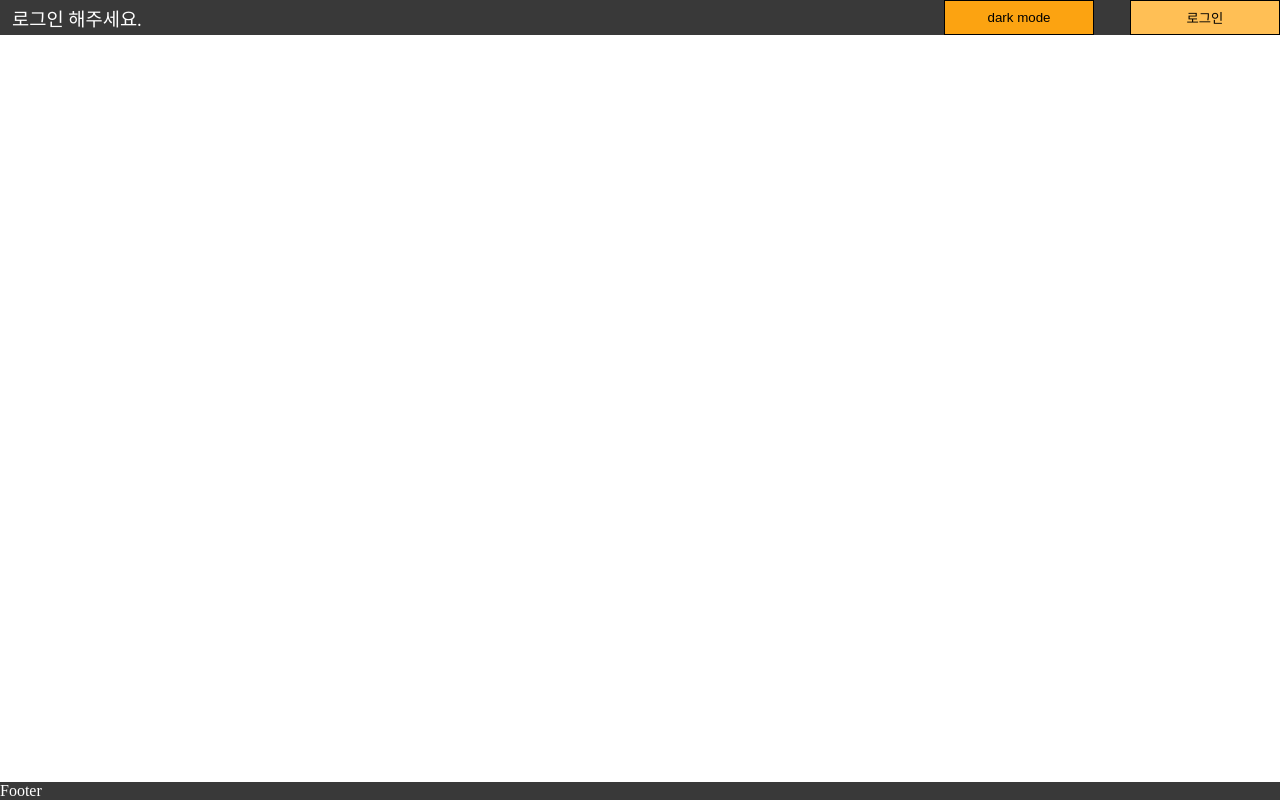
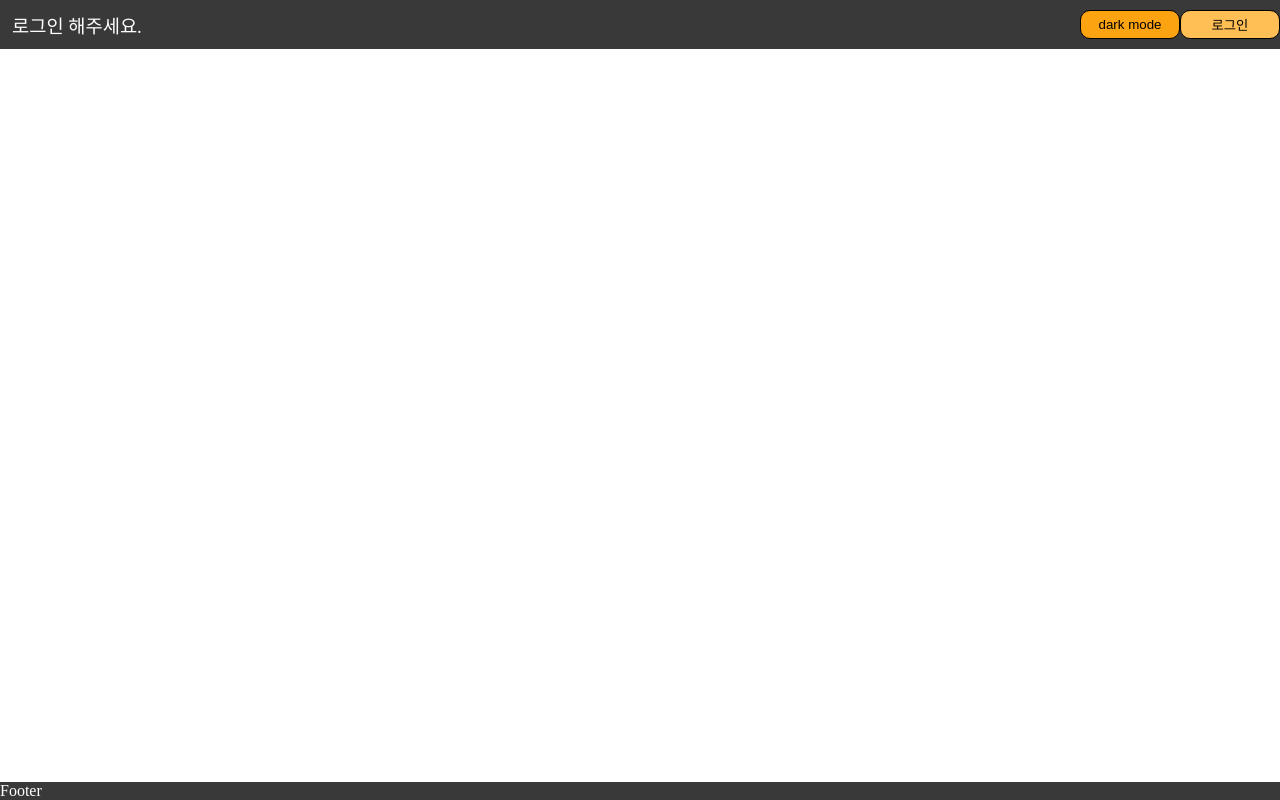
Before and after one commit to detail54/account-book, a Next.js app: page / in a window 1280 px wide. Built offline with nearby package versions, Linux system fonts and the light colour scheme; no server answers.

Commit message:
로그인 구현

```diff
--- a/src/hooks/useSession.ts
+++ b/src/hooks/useSession.ts
@@ -6,7 +6,7 @@ import API_URL from './api/urls'
 export const fetchSession = async () => {
   const res = await api.get(API_URL.SESSION)
   const { data: session } = res
-  console.log('Api session::', session)
+
   if (Object.keys(session).length) {
     return session
   }
@@ -16,14 +16,13 @@ export const fetchSession = async () => {
 
 export const useSession = (required?: boolean) => {
   const router = useRouter()
-  const redirect = '/api/auth/signin?error=SessionExpired'
+  const redirect = '/'
   const query = useQuery([API_URL.SESSION], fetchSession, {
     onSettled(data) {
-      console.log('settleData::', data)
       if (data || !required) return
       router.push(redirect)
     },
   })
 
-  return [query.data, query.status === 'loading']
+  return query
 }
--- a/src/layout/Header.styles.ts
+++ b/src/layout/Header.styles.ts
@@ -1,11 +1,15 @@
-import styled from 'styled-components'
+import styled, { css } from 'styled-components'
 
 const HeaderEl = styled.header`
   width: 100vw;
-  background-color: ${({ theme }) => theme.colors.black_1};
-  color: ${({ theme }) => theme.fontColors.white};
   align-items: center;
   justify-content: space-between;
+  ${({ theme }) => css`
+    background-color: ${theme.colors.black_1};
+    color: ${theme.fontColors.white};
+    padding-top: ${theme.paddings.sm};
+    padding-bottom: ${theme.paddings.sm};
+  `}
 `
 
 const UserInfo = styled.h3`
@@ -13,7 +17,15 @@ const UserInfo = styled.h3`
   margin-left: ${({ theme }) => theme.margins.md};
 `
 
+const Buttons = styled.div`
+  justify-content: space-around;
+  button {
+    flex: 1;
+  }
+`
+
 export default {
   HeaderEl,
   UserInfo,
+  Buttons,
 }
--- a/src/layout/Header.tsx
+++ b/src/layout/Header.tsx
@@ -14,40 +14,40 @@ interface IProps {
 }
 
 const Header: React.FC<IProps> = ({ changeThemeButtonText, onChangeTheme }) => {
-  const [session] = useSession()
-  const { HeaderEl, UserInfo } = HeaderStyles
+  const { data: session } = useSession()
+  const { HeaderEl, UserInfo, Buttons } = HeaderStyles
 
   return (
     <HeaderEl>
       <UserInfo>
-        {!session
-          ? '로그인 해주세요.'
-          : `${session.user.userName}님 안녕하세요`}
+        {!session ? '로그인 해주세요.' : `${session.user.name}님`}
       </UserInfo>
+      <Buttons>
         <Button
-        type='RoundButton'
-        size='xl'
+          buttonStyle='RoundButton'
+          size='md'
           bgColor='orange_4'
           text={changeThemeButtonText}
           onClick={onChangeTheme}
         />
         {!session ? (
           <Button
-          type='RoundButton'
-          size='xl'
+            buttonStyle='RoundButton'
+            size='md'
             bgColor='orange_1'
             text='로그인'
             onClick={() => signIn()}
           />
         ) : (
           <Button
-          type='RoundButton'
-          size='xl'
+            buttonStyle='RoundButton'
+            size='md'
             bgColor='grey_4'
             text='로그아웃'
             onClick={signOut}
           />
         )}
+      </Buttons>
     </HeaderEl>
   )
 }
--- a/src/pages/_app.tsx
+++ b/src/pages/_app.tsx
@@ -1,15 +1,16 @@
+import React, { useState } from 'react'
 import type { AppProps } from 'next/app'
 import { Hydrate, QueryClientProvider } from 'react-query'
 import queryClient from 'utils/reactQuery'
 import { ReactQueryDevtools } from 'react-query/devtools'
 import { ThemeProvider } from 'styled-components'
 import GlobalStyle from 'styles/GlobalStyle'
-import React, { useState } from 'react'
 import RightTheme from 'styles/ThemeRight'
 import DarkTheme from 'styles/ThemeDark'
 import Header from 'layout/Header'
 import Footer from 'layout/Footer'
 import Main from 'layout/Main'
+import { SessionProvider } from 'next-auth/react'
 
 const App = ({ Component, pageProps, router }: AppProps): JSX.Element => {
   const [isDarkMode, setIsDarkMode] = useState<boolean>(false)
@@ -21,6 +22,7 @@ const App = ({ Component, pageProps, router }: AppProps): JSX.Element => {
   }
 
   return (
+    <SessionProvider refetchInterval={5 * 60} refetchOnWindowFocus>
       <QueryClientProvider client={queryClient}>
         <ThemeProvider theme={isDarkMode ? DarkTheme : RightTheme}>
           <GlobalStyle />
@@ -39,6 +41,7 @@ const App = ({ Component, pageProps, router }: AppProps): JSX.Element => {
           </Hydrate>
         </ThemeProvider>
       </QueryClientProvider>
+    </SessionProvider>
   )
 }
 
--- a/src/pages/index.tsx
+++ b/src/pages/index.tsx
@@ -1,10 +1,11 @@
 import type { NextPage } from 'next'
 import { useSession } from 'hooks/useSession'
+import { useRouter } from 'next/router'
 
 const Home: NextPage = () => {
-  const [session, loading] = useSession()
+  const { data: session, isLoading } = useSession()
 
-  if (loading) {
+  if (isLoading) {
     return <>Loading...</>
   }
 
--- a/src/pages/signin/Login.styles.ts
+++ b/src/pages/signin/Login.styles.ts
@@ -2,6 +2,7 @@ import styled from 'styled-components'
 
 const Wrap = styled.div`
   height: 50vh;
+  flex-direction: column;
 `
 
 export default Wrap
```
Also changed, not shown: src/components/templates/form/UserForm.tsx (+33 -5 lines), src/pages/api/auth/[...nextauth].ts (+30 -11 lines), src/pages/login/Login.styles.ts (deleted, +0 -7 lines), src/pages/signin/index.tsx (renamed from src/pages/login/index.tsx, +17 -6 lines). Lines whose indentation alone changed are shown as unchanged.
